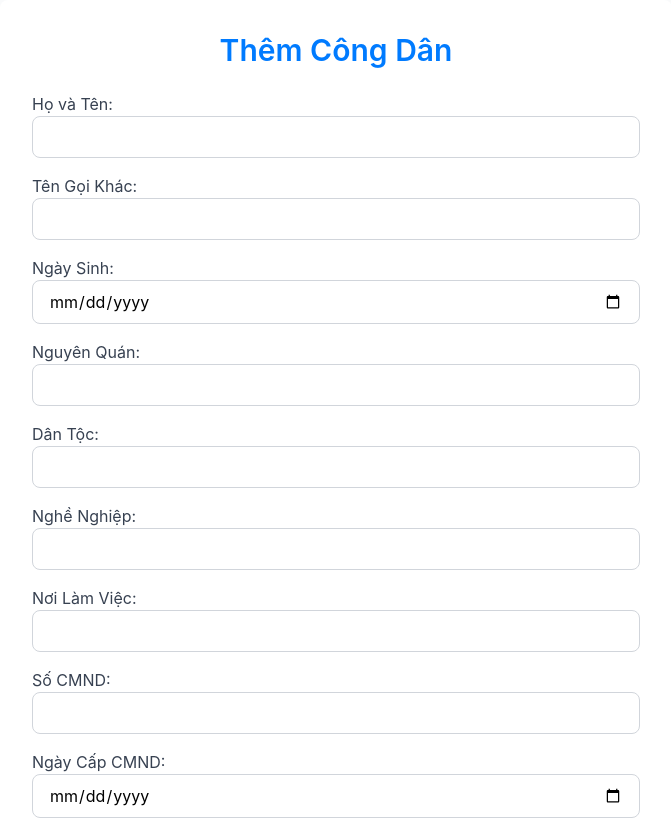
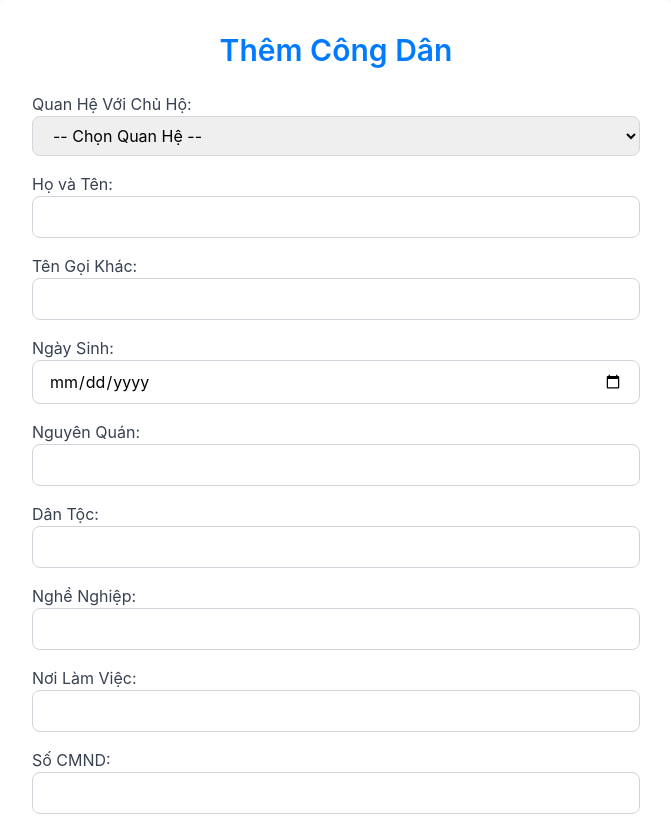
Before and after one commit to nguyenminhvuinfo/QuanLySoHoKhau, a React (Create React App) app: page /admin/add-citizen in a window 1280 px wide. Shown: the top 820 px of the page, without its empty margins (304-975 px from the left). Built offline with nearby package versions, Linux system fonts and the light colour scheme; sample sign-in values are in the browser's storage; the HTML template or start-up script is replaced by a standard one.

Commit message:
Giải quyết conflict và cập nhật code

```diff
--- a/src/presentation/admin/pages/AddCitizen.jsx
+++ b/src/presentation/admin/pages/AddCitizen.jsx
@@ -19,6 +19,7 @@ function AddCitizen() {
     // State để lưu thông tin công dân
     const [citizenData, setCitizenData] = useState({
         householdid: '', // Sẽ được gán từ URL
+        relationshipwithowner: '',
         fullname: '',
         alias: '',
         dateofbirth: '',
@@ -88,7 +89,28 @@ function AddCitizen() {
             <div className="bg-white p-8 rounded-lg shadow-xl w-full max-w-2xl">
                 <h2 className="text-3xl font-semibold text-center text-[#007BFF] mb-6">Thêm Công Dân</h2>
                 <form onSubmit={handleSubmit}>
-                    {/* Không cần nhập HouseholdID, giá trị này đã được lấy từ URL */}
+                    <div className="mb-4">
+                        <label className="block text-gray-700">Quan Hệ Với Chủ Hộ:</label>
+                        <select
+                            name="relationshipwithowner"
+                            value={citizenData.relationshipwithowner}
+                            onChange={handleChange}
+                            required
+                            className="w-full px-4 py-2 border border-gray-300 rounded-lg"
+                        >
+                            <option value="">-- Chọn Quan Hệ --</option>
+                            <option value="Chủ hộ">Chủ hộ</option>
+                            <option value="Vợ">Vợ</option>
+                            <option value="Chồng">Chồng</option>
+                            <option value="Con">Con</option>
+                            <option value="Bố">Bố</option>
+                            <option value="Mẹ">Mẹ</option>
+                            <option value="Ông">Ông</option>
+                            <option value="Bà">Bà</option>
+                            <option value="Cháu">Cháu</option>
+                            <option value="Khác">Khác</option>
+                        </select>
+                    </div>
                     <div className="mb-4">
                         <label className="block text-gray-700">Họ và Tên:</label>
                         <input
--- a/src/presentation/admin/pages/EditCitizenPage.jsx
+++ b/src/presentation/admin/pages/EditCitizenPage.jsx
@@ -14,6 +14,7 @@ function AddCitizen() {
     // State to store citizen data
     const [citizenData, setCitizenData] = useState({
         householdid: '',
+        relationshipwithowner: '',
         fullname: '',
         alias: '',
         dateofbirth: '',
@@ -94,6 +95,28 @@ function AddCitizen() {
             <div className="bg-white p-8 rounded-lg shadow-xl w-full max-w-2xl">
                 <h2 className="text-3xl font-semibold text-center text-[#007BFF] mb-6">Cập Nhật Công Dân</h2>
                 <form onSubmit={handleSubmit}>
+                    <div className="mb-4">
+                        <label className="block text-gray-700">Quan Hệ Với Chủ Hộ:</label>
+                        <select
+                            name="relationshipwithowner"
+                            value={citizenData.relationshipwithowner}
+                            onChange={handleChange}
+                            required
+                            className="w-full px-4 py-2 border border-gray-300 rounded-lg"
+                        >
+                            <option value="">-- Chọn Quan Hệ --</option>
+                            <option value="Chủ hộ">Chủ hộ</option>
+                            <option value="Vợ">Vợ</option>
+                            <option value="Chồng">Chồng</option>
+                            <option value="Con">Con</option>
+                            <option value="Bố">Bố</option>
+                            <option value="Mẹ">Mẹ</option>
+                            <option value="Ông">Ông</option>
+                            <option value="Bà">Bà</option>
+                            <option value="Cháu">Cháu</option>
+                            <option value="Khác">Khác</option>
+                        </select>
+                    </div>
                     <div className="mb-4">
                         <label className="block text-gray-700">Họ và Tên:</label>
                         <input
```
